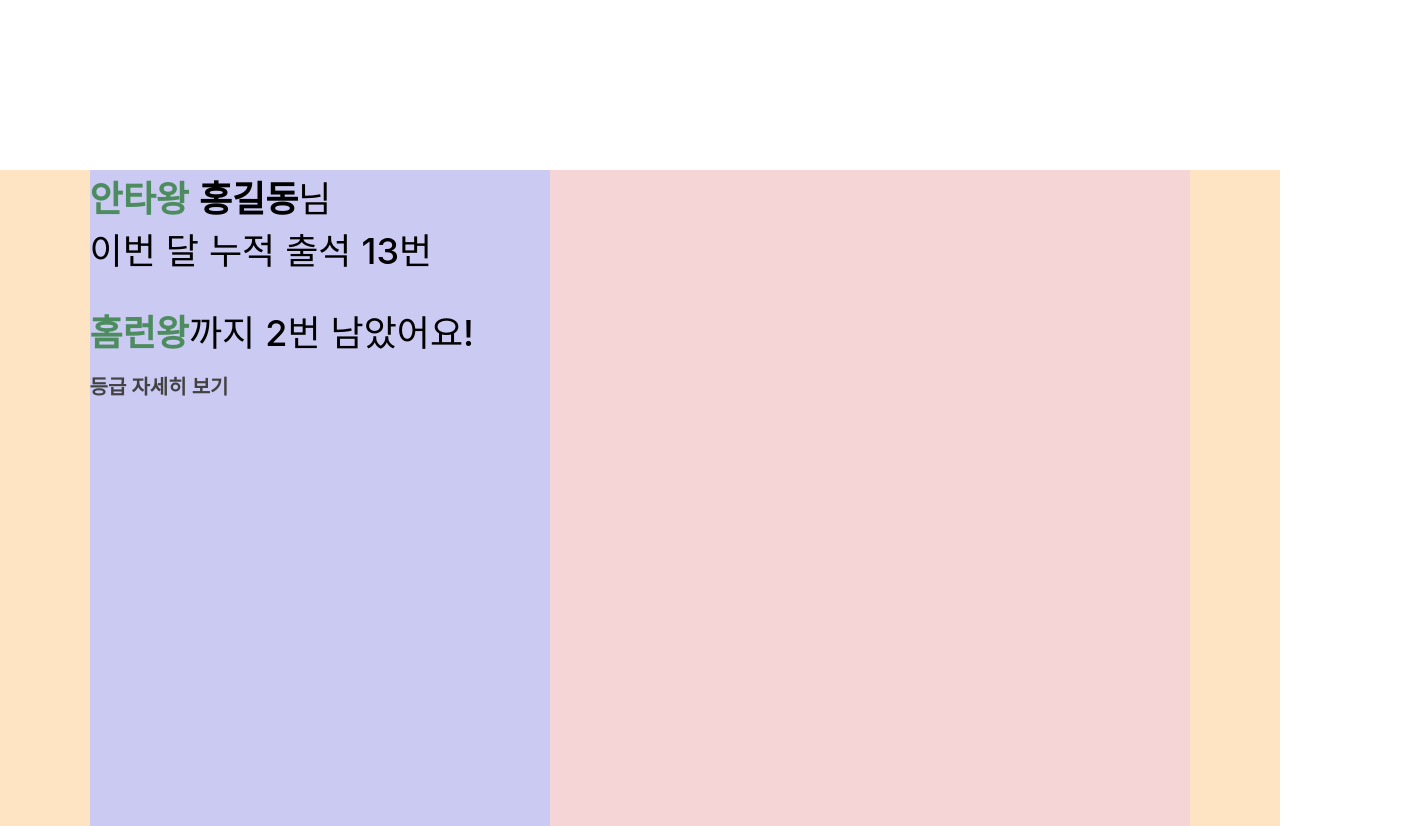
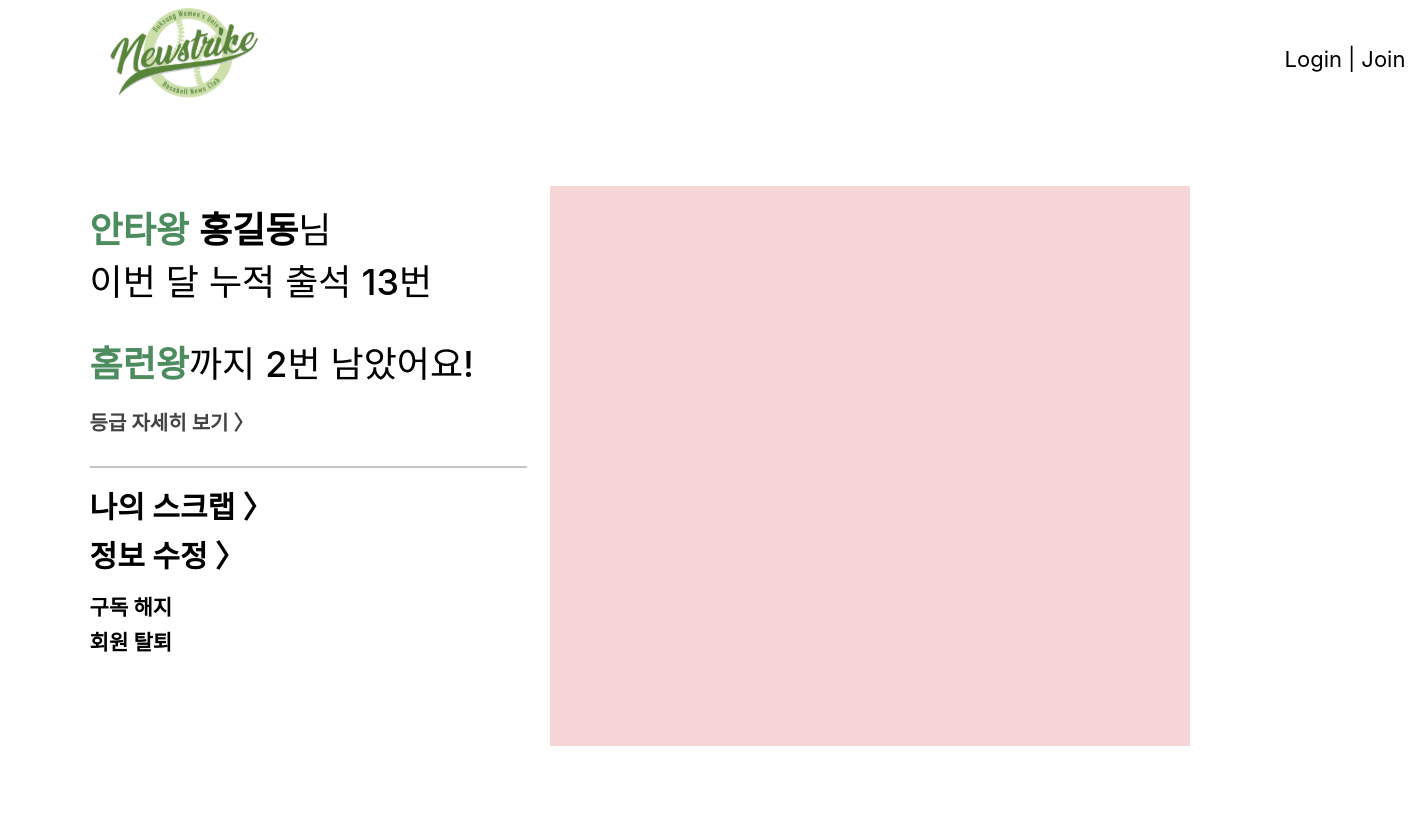
Before and after one commit to f4-zoluphaza/newsletter_front, a React (Create React App) app: page /Mypage in a window 1280 px wide. Shown: the whole page, 1410 px wide, since content can reach past the window. After the commit the page ends 800 px from the top, so only its background shows below. Built offline with nearby package versions, Linux system fonts and the light colour scheme.

Commit message:
[0501] sieun mypage_attendance 달력 부분 제외 틀 완성

```diff
--- a/src/pages/myPage/Attendance.jsx
+++ b/src/pages/myPage/Attendance.jsx
@@ -1,15 +1,26 @@
 import React, {useState} from "react";
 
-import {Navdiv, BodyDiv, LeftDiv, RightDiv, MainPDiv, MainP, RankLink} from "../../styles/Mypage_s/Attendance.styled"
+import Header from "../../components/Header"
+import {
+  BodyDiv,
+  LeftDiv,
+  RightDiv,
+  MainWrapper,
+  MainPDiv,
+  MainP,
+  Links
+} from "../../styles/Mypage_s/Attendance.styled"
 
 export default function Attendance() {
 
 
   return (
     <div>
-      <Navdiv></Navdiv>
+      <Header/>
       <BodyDiv>
         <LeftDiv>
+          <MainWrapper
+            borderBottom="solid 2px #c4c4c4">
               <MainPDiv>
               <MainP color="#4C8C5E" fontWeight="600">안타왕</MainP>
               <MainP fontWeight="600" marginRight="0">홍길동</MainP>
@@ -31,7 +42,31 @@ export default function Attendance() {
               <MainP>남았어요!</MainP>
             </MainPDiv>
 
-          <RankLink>등급 자세히 보기 </RankLink>
+            <Links>
+              <MainP color="#424242" fontWeight="600" fontSize="20px" margin= "20px 0">등급 자세히 보기 〉</MainP>
+            </Links>
+
+          </MainWrapper>
+
+          <MainWrapper>
+            <MainPDiv flexDirection="column">
+              <Links>
+                <MainP fontWeight="600" fontSize="30px" marginBottom="5px">나의 스크랩 〉</MainP>
+              </Links>
+              <Links>
+                <MainP fontWeight="600" fontSize="30px" marginBottom="15px">정보 수정 〉</MainP>
+              </Links>
+            </MainPDiv>
+
+            <MainPDiv flexDirection="column">
+              <Links>
+                <MainP fontWeight="600" fontSize="21px" marginBottom="5px">구독 해지</MainP>
+              </Links>
+              <MainP fontWeight="600" fontSize="21px" cursor="pointer">회원 탈퇴</MainP>
+            </MainPDiv>
+
+          </MainWrapper>
+
 
         </LeftDiv>
         <RightDiv></RightDiv>
--- a/src/styles/Mypage_s/Attendance.styled.jsx
+++ b/src/styles/Mypage_s/Attendance.styled.jsx
@@ -7,20 +7,15 @@ const flexCenter = () => `
   align-items: center;
 `;
 
-// 지아가 nav 공유하기 전 예비 NAV
-export const Navdiv = styled.div`
-  width: 100vh;
-  height: 170px;
-`
-
 export const BodyDiv = styled.div`
   width: 100vw;
-  height: 82vh;
+  height: 70vh;
 
   display: flex;
   justify-content: center;
+  margin-top: 70px;
 
-  background-color: bisque;
+  /* background-color: bisque; */
 `
 
 // 전체 레이아웃
@@ -28,7 +23,7 @@ export const LeftDiv = styled.div`
   width: 36%;
   height: 100%;
 
-  background-color: #cacaf3;
+  /* background-color: #cacaf3; */
 `
 
 export const RightDiv = styled.div`
@@ -39,11 +34,25 @@ export const RightDiv = styled.div`
 `
 
 // 메인 p
+
+export const MainWrapper = styled.div`
+  width: 95%;
+  height: auto;
+
+  border-bottom: ${(props) => props.borderBottom};
+
+  padding: 15px 0 10px 0;
+  box-sizing: border-box;
+
+  /* background-color: #ffff45; */
+`
+
 export const MainPDiv = styled.div`
   width: auto;
   height: auto;
 
   display: flex;
+  flex-direction: ${(props) => props.flexDirection};
   margin-top: ${(props) => props.marginTop || "0"};
 
   /* background-color: aqua; */
@@ -55,15 +64,20 @@ export const MainP = styled.div`
   font-weight: ${(props) => props.fontWeight || "500"};
 
   margin-right: ${(props) => props.marginRight || "10px"};
+  margin-bottom: ${(props) => props.marginBottom};
+  margin: ${(props) => props.margin};
+
+  cursor: ${(props) => props.cursor}; ;
+
 `
 
 // 등급 자세히 보기
-export const RankLink = styled(Link)`
+export const Links = styled(Link)`
   text-decoration: none;
-  color: #424242;
-  font-size: 20px;
-  font-weight: 600;
+  /* color: #424242; */
+  /* font-size: 20px; */
+  /* font-weight: 600; */
 
-  display: inline-block;
-  margin: 15px 0;
+  display: block;
+  /* margin: 20px 0; */
 `;
```
Lines whose indentation alone changed are shown as unchanged.
